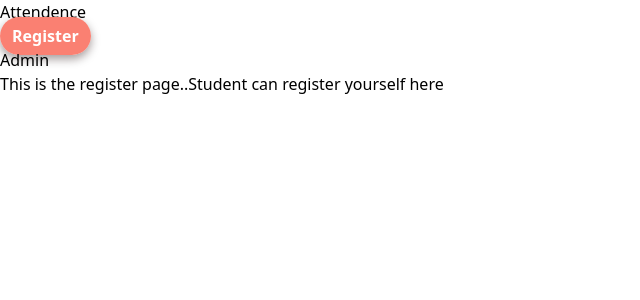
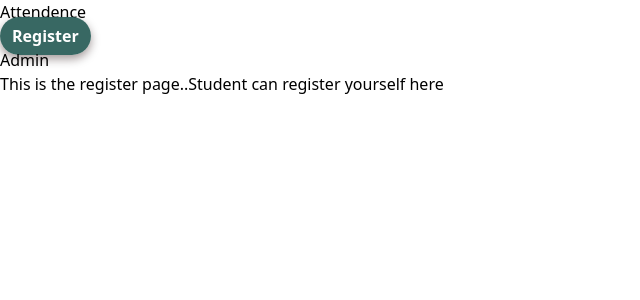
Before and after one commit to sohelx196/Voice-Attendence, a React (Vite) app in the folder Voice-Attendence-Sdits/: page /register in a window 1280 px wide. Shown: the top 300 px of the page, without its empty margins (0-640 px from the left). Built offline with nearby package versions, Linux system fonts and the light colour scheme.

Commit message:
still working...

```diff
--- a/Voice-Attendence-Sdits/src/component/Header.jsx
+++ b/Voice-Attendence-Sdits/src/component/Header.jsx
@@ -5,12 +5,12 @@ import { NavLink } from "react-router-dom";
 
 function Header() {
   return (
- <div className="  flex p-3 item-center justify-center ">
+ <div className="  flex p-5 item-center justify-center ">
   {/* <div className="">
      <h1 className="text-3xl font-semibold">Go Paperless</h1>
   </div> */}
 
-   <nav className="border p-2 rounded-full">
+   <nav className="border border-black  rounded-full">
       <ul className="flex">
         {/* <li className=""><NavLink to="/" className={({ isActive }) => (isActive ? "active" : "")}>Home</NavLink></li> */}
         <li className="m-3"><NavLink to="attendence" className={({ isActive }) => (isActive ? "active" : "")}>Attendence</NavLink></li>
--- a/Voice-Attendence-Sdits/src/index.css
+++ b/Voice-Attendence-Sdits/src/index.css
@@ -3,7 +3,7 @@
 @tailwind utilities;
 
 .active {
-    background-color: salmon;
+    background-color: #2d605af1 ;
     border-radius: 50px;
     padding: 8px 12px;
     color: white;
```
